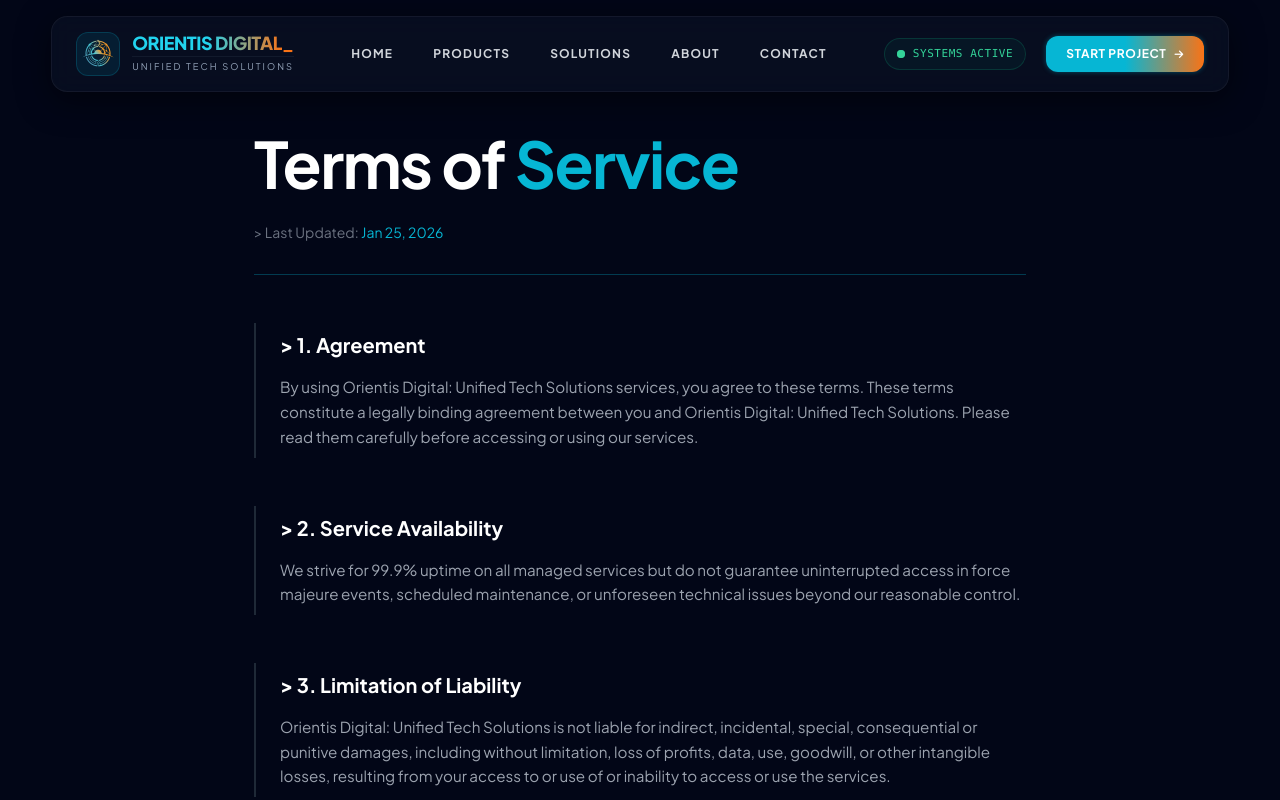
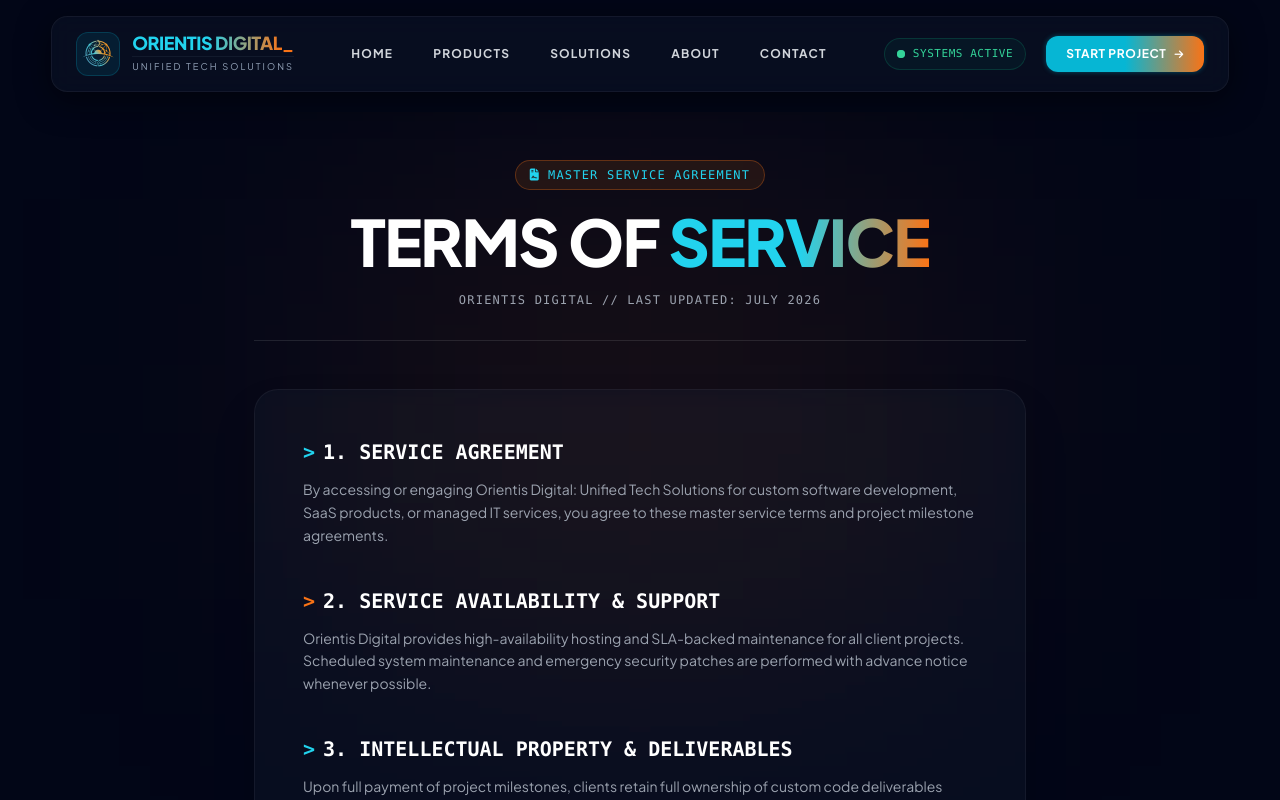
Before and after one commit to orientis-digital/website-react, a React (Vite) app: page /terms in a window 1280 px wide. Shown: the top 800 px of the page. Built offline with nearby package versions, Linux system fonts and the light colour scheme.

Commit message:
Audit and unify design system, typography, glassmorphism, and metric removal across all pages

```diff
--- a/src/pages/Solutions.jsx
+++ b/src/pages/Solutions.jsx
@@ -24,9 +24,9 @@
     category: 'cloud',
     icon: 'fa-solid fa-cloud',
     accent: 'text-tech-indigo',
-    badge: 'Managed SLA',
+    badge: 'Managed IT',
     description:
-      'Enterprise cloud management, CI/CD automation, and multi-region infrastructure hosting across AWS, GCP, and Azure with 99.99% uptime.',
+      'Enterprise cloud management, CI/CD automation, and multi-region infrastructure hosting across AWS, GCP, and Azure with high-availability monitoring.',
     capabilities: [
       'Managed AWS/GCP Infrastructure',
       'Kubernetes & Docker Orchestration',
@@ -52,7 +52,7 @@
   },
   {
     id: 'support-maintenance',
-    title: '24/7 Monitoring & Support',
+    title: 'Monitoring & Support',
     category: 'cloud',
     icon: 'fa-solid fa-life-ring',
     accent: 'text-tech-indigo',
@@ -60,7 +60,7 @@
     description:
       'Continuous health monitoring, automated security patch application, SSL renewal, and high-availability database backups.',
     capabilities: [
-      'Real-Time Uptime Monitoring',
+      'Real-Time Infrastructure Monitoring',
       'Automated Security Patching',
       'Disaster Recovery Drills',
       'Performance Fine-Tuning'
@@ -99,7 +99,7 @@
         <div className="absolute top-1/3 left-1/2 w-[700px] h-[500px] bg-tech-indigo/10 -translate-x-1/2 -translate-y-1/2 blur-[140px] pointer-events-none -z-10"></div>
 
         <div className="container mx-auto px-[5%] max-w-[1200px] text-center fade-up">
-          <span className="inline-flex items-center gap-2 px-3 py-1 rounded-full border border-tech-indigo/30 bg-tech-indigo/10 text-tech-indigo text-xs font-mono uppercase tracking-widest mb-6">
+          <span className="inline-flex items-center gap-2 px-3.5 py-1.5 rounded-full border border-tech-indigo/30 bg-tech-indigo/10 text-tech-sky text-xs font-mono uppercase tracking-widest mb-6">
             <i className="fa-solid fa-layer-group"></i> Tailored Capabilities
           </span>
 
@@ -110,7 +110,7 @@
             </span>
           </h1>
 
-          <p className="max-w-[720px] mx-auto text-gray-400 text-base md:text-lg leading-relaxed font-sans mb-10">
+          <p className="max-w-[720px] mx-auto text-gray-300 text-base md:text-lg leading-relaxed font-sans mb-10">
             From modern cloud operations and custom software engineering to strategic advisory and edge IoT systems — Orientis Digital delivers end-to-end technology solutions.
           </p>
 
@@ -120,7 +120,7 @@
               onClick={() => setFilter('all')}
               className={`px-5 py-2.5 rounded-xl text-xs font-bold uppercase tracking-wider transition-all cursor-pointer ${
                 filter === 'all'
-                  ? 'bg-tech-indigo text-white shadow-tech-sm'
+                  ? 'bg-tech-blue text-white shadow-tech-sm'
                   : 'bg-tech-black/60 border border-white/10 text-gray-400 hover:text-white'
               }`}
             >
@@ -130,7 +130,7 @@
               onClick={() => setFilter('engineering')}
               className={`px-5 py-2.5 rounded-xl text-xs font-bold uppercase tracking-wider transition-all cursor-pointer ${
                 filter === 'engineering'
-                  ? 'bg-tech-indigo text-white shadow-tech-sm'
+                  ? 'bg-tech-blue text-white shadow-tech-sm'
                   : 'bg-tech-black/60 border border-white/10 text-gray-400 hover:text-white'
               }`}
             >
@@ -140,7 +140,7 @@
               onClick={() => setFilter('cloud')}
               className={`px-5 py-2.5 rounded-xl text-xs font-bold uppercase tracking-wider transition-all cursor-pointer ${
                 filter === 'cloud'
-                  ? 'bg-tech-indigo text-white shadow-tech-sm'
+                  ? 'bg-tech-blue text-white shadow-tech-sm'
                   : 'bg-tech-black/60 border border-white/10 text-gray-400 hover:text-white'
               }`}
             >
@@ -150,7 +150,7 @@
               onClick={() => setFilter('consulting')}
               className={`px-5 py-2.5 rounded-xl text-xs font-bold uppercase tracking-wider transition-all cursor-pointer ${
                 filter === 'consulting'
-                  ? 'bg-tech-indigo text-white shadow-tech-sm'
+                  ? 'bg-tech-blue text-white shadow-tech-sm'
                   : 'bg-tech-black/60 border border-white/10 text-gray-400 hover:text-white'
               }`}
             >
@@ -174,7 +174,7 @@
                     <div className="w-12 h-12 rounded-2xl bg-tech-blue/10 border border-tech-blue/20 flex items-center justify-center text-tech-sky text-2xl group-hover:scale-110 transition-transform">
                       <i className={item.icon}></i>
                     </div>
-                    <span className="px-3 py-1 rounded-full text-[10px] font-mono uppercase bg-tech-black border border-white/10 text-tech-indigo">
+                    <span className="px-3 py-1 rounded-full text-[10px] font-mono uppercase bg-tech-black border border-white/10 text-tech-sky">
                       {item.badge}
                     </span>
                   </div>
@@ -212,16 +212,16 @@
       {/* Custom Consultation Section */}
       <section className="py-20 border-t border-white/5">
         <div className="container mx-auto px-[5%] max-w-[900px] text-center">
-          <div className="glass-panel p-10 rounded-3xl border border-dashed border-white/20">
+          <div className="glass-panel p-10 rounded-3xl border border-white/10">
             <h3 className="text-2xl font-bold text-white uppercase mb-3">
               Need a Custom Solution Package?
             </h3>
-            <p className="text-gray-400 text-sm mb-6 max-w-[600px] mx-auto">
+            <p className="text-gray-400 text-sm mb-6 max-w-[600px] mx-auto font-sans">
               We create custom hybrid service packages combining software development, managed cloud ops, and ongoing technical advisory.
             </p>
             <Link
               to="/contact"
-              className="inline-block px-8 py-3 font-bold text-xs uppercase tracking-wider text-white bg-gradient-to-r from-tech-blue to-tech-indigo rounded-xl shadow-tech"
+              className="inline-block px-8 py-3.5 font-bold text-xs uppercase tracking-wider text-white bg-gradient-to-r from-tech-blue to-tech-indigo rounded-xl shadow-tech"
             >
               Schedule Solution Scope
             </Link>
--- a/src/pages/legal/Privacy.jsx
+++ b/src/pages/legal/Privacy.jsx
@@ -2,44 +2,49 @@
 
 export default function Privacy() {
   return (
-    <main className="flex-1">
-      <section className="min-h-[80vh] pt-32 pb-20 relative overflow-hidden">
-        <div className="absolute top-0 right-0 w-[500px] h-[500px] bg-tech-blue/5 rounded-full blur-[100px] -z-10"></div>
+    <main className="flex-1 pt-28 pb-24 min-h-[85vh]">
+      <section className="relative overflow-hidden pt-12 pb-20">
+        <div className="absolute top-1/3 left-1/2 w-[600px] h-[400px] bg-tech-blue/10 -translate-x-1/2 -translate-y-1/2 blur-[140px] pointer-events-none -z-10"></div>
 
         <div className="container mx-auto px-[5%] max-w-[900px] fade-up">
-          <div className="mb-12 border-b border-white/10 pb-8">
-            <h1 className="text-[clamp(2.5rem,5vw,4rem)] font-extrabold tracking-tight leading-[1.1] mb-6 text-white">
-              Privacy <span className="text-tech-blue">Policy</span>
+          <div className="mb-12 border-b border-white/10 pb-8 text-center">
+            <span className="inline-flex items-center gap-2 px-3.5 py-1.5 rounded-full border border-tech-blue/30 bg-tech-blue/10 text-tech-sky text-xs font-mono uppercase tracking-widest mb-4">
+              <i className="fa-solid fa-shield-cat"></i> Data Protection &amp; Compliance
+            </span>
+            <h1 className="text-[clamp(2.5rem,5vw,4rem)] font-extrabold tracking-tight uppercase leading-[1.1] mb-4 text-white">
+              Privacy <span className="bg-gradient-to-r from-tech-sky via-cyan-400 to-tech-indigo bg-clip-text text-transparent">Policy</span>
             </h1>
-            <p className="text-gray-400 text-sm uppercase tracking-widest">Last Updated: Jan 25, 2026</p>
+            <p className="text-gray-400 text-xs font-mono uppercase tracking-widest">
+              Orientis Digital // Last Updated: July 2026
+            </p>
           </div>
 
-          <div className="glass-panel p-8 md:p-12 rounded-3xl border border-white/5 shadow-xl relative overflow-hidden">
-            <div className="space-y-12 text-gray-400">
+          <div className="glass-panel p-8 md:p-12 rounded-3xl border border-white/10 shadow-2xl relative overflow-hidden font-sans">
+            <div className="space-y-10 text-gray-300">
               <section>
-                <h3 className="text-2xl font-bold mb-4 text-white hover:text-tech-sky transition-colors">
-                  1. Information Collection
+                <h3 className="text-xl font-bold mb-3 text-white uppercase font-mono flex items-center gap-2">
+                  <span className="text-tech-sky">&gt;</span> 1. Information Collection
                 </h3>
-                <p className="text-lg leading-relaxed">
-                  We collect information necessary to provide our technology solutions, including basic contact details and technical logs. This may include IP addresses, device information, and usage data required for system optimization.
+                <p className="text-sm leading-relaxed text-gray-400">
+                  Orientis Digital collects information necessary to provide our custom software solutions, managed IT services, and SaaS platforms. This includes basic contact details provided during inquiry forms and technical system telemetry required for platform optimization and security audits.
                 </p>
               </section>
 
               <section>
-                <h3 className="text-2xl font-bold mb-4 text-white hover:text-tech-sky transition-colors">
-                  2. Data Usage
+                <h3 className="text-xl font-bold mb-3 text-white uppercase font-mono flex items-center gap-2">
+                  <span className="text-tech-indigo">&gt;</span> 2. Data Usage &amp; Privacy
                 </h3>
-                <p className="text-lg leading-relaxed">
-                  Your data is used solely for the purpose of service delivery, platform improvement, and legal compliance. We do not sell your data. We may use aggregated, anonymized data to improve our platform efficiency.
+                <p className="text-sm leading-relaxed text-gray-400">
+                  Your data is used strictly for service delivery, system maintenance, and regulatory compliance. We do not sell or rent personal information to third parties. All operational telemetry is protected under encrypted databases.
                 </p>
               </section>
 
               <section>
-                <h3 className="text-2xl font-bold mb-4 text-white hover:text-tech-sky transition-colors">
-                  3. Security
+                <h3 className="text-xl font-bold mb-3 text-white uppercase font-mono flex items-center gap-2">
+                  <span className="text-cyan-400">&gt;</span> 3. Security Infrastructure
                 </h3>
-                <p className="text-lg leading-relaxed">
-                  We employ industry-standard encryption and security protocols to protect your personal information. Access to your data is strictly limited to authorized personnel with a legitimate business need.
+                <p className="text-sm leading-relaxed text-gray-400">
+                  We employ industry-standard SSL/TLS encryption, secure database partitioning, and strict role-based access controls to safeguard all records.
                 </p>
               </section>
             </div>
--- a/src/pages/legal/Terms.jsx
+++ b/src/pages/legal/Terms.jsx
@@ -2,47 +2,52 @@
 
 export default function Terms() {
   return (
-    <main className="flex-1">
-      <section className="min-h-[80vh] pt-32 pb-20 relative overflow-hidden bg-tech-black">
-        <div className="absolute top-0 right-0 w-[500px] h-[500px] bg-tech-blue/5 rounded-full blur-[100px] -z-10"></div>
+    <main className="flex-1 pt-28 pb-24 min-h-[85vh]">
+      <section className="relative overflow-hidden pt-12 pb-20">
+        <div className="absolute top-1/3 left-1/2 w-[600px] h-[400px] bg-tech-indigo/10 -translate-x-1/2 -translate-y-1/2 blur-[140px] pointer-events-none -z-10"></div>
 
         <div className="container mx-auto px-[5%] max-w-[900px] fade-up">
-          <div className="mb-12 border-b border-tech-blue/30 pb-8">
-            <h1 className="text-[clamp(2.5rem,5vw,4rem)] font-bold tracking-tight leading-[1.1] mb-6 text-white">
-              Terms of <span className="text-tech-blue">Service</span>
+          <div className="mb-12 border-b border-white/10 pb-8 text-center">
+            <span className="inline-flex items-center gap-2 px-3.5 py-1.5 rounded-full border border-tech-indigo/30 bg-tech-indigo/10 text-tech-sky text-xs font-mono uppercase tracking-widest mb-4">
+              <i className="fa-solid fa-file-contract"></i> Master Service Agreement
+            </span>
+            <h1 className="text-[clamp(2.5rem,5vw,4rem)] font-extrabold tracking-tight uppercase leading-[1.1] mb-4 text-white">
+              Terms of <span className="bg-gradient-to-r from-tech-sky via-cyan-400 to-tech-indigo bg-clip-text text-transparent">Service</span>
             </h1>
-            <p className="text-gray-500 text-sm font-sans">
-              &gt; Last Updated: <span className="text-tech-blue">Jan 25, 2026</span>
+            <p className="text-gray-400 text-xs font-mono uppercase tracking-widest">
+              Orientis Digital // Last Updated: July 2026
             </p>
           </div>
 
-          <div className="space-y-12 text-gray-400">
-            <section className="border-l-2 border-gray-800 pl-6 hover:border-tech-blue transition-colors py-2">
-              <h3 className="text-xl font-bold mb-4 text-white hover:text-tech-blue transition-colors">
-                &gt; 1. Agreement
+          <div className="glass-panel p-8 md:p-12 rounded-3xl border border-white/10 shadow-2xl relative overflow-hidden font-sans">
+            <div className="space-y-10 text-gray-300">
+              <section>
+                <h3 className="text-xl font-bold mb-3 text-white uppercase font-mono flex items-center gap-2">
+                  <span className="text-tech-sky">&gt;</span> 1. Service Agreement
                 </h3>
-              <p className="text-[0.95rem] leading-relaxed">
-                By using Orientis Digital: Unified Tech Solutions services, you agree to these terms. These terms constitute a legally binding agreement between you and Orientis Digital: Unified Tech Solutions. Please read them carefully before accessing or using our services.
+                <p className="text-sm leading-relaxed text-gray-400">
+                  By accessing or engaging Orientis Digital: Unified Tech Solutions for custom software development, SaaS products, or managed IT services, you agree to these master service terms and project milestone agreements.
                 </p>
               </section>
 
-            <section className="border-l-2 border-gray-800 pl-6 hover:border-tech-blue transition-colors py-2">
-              <h3 className="text-xl font-bold mb-4 text-white hover:text-tech-blue transition-colors">
-                &gt; 2. Service Availability
+              <section>
+                <h3 className="text-xl font-bold mb-3 text-white uppercase font-mono flex items-center gap-2">
+                  <span className="text-tech-indigo">&gt;</span> 2. Service Availability &amp; Support
                 </h3>
-              <p className="text-[0.95rem] leading-relaxed">
-                We strive for 99.9% uptime on all managed services but do not guarantee uninterrupted access in force majeure events, scheduled maintenance, or unforeseen technical issues beyond our reasonable control.
+                <p className="text-sm leading-relaxed text-gray-400">
+                  Orientis Digital provides high-availability hosting and SLA-backed maintenance for all client projects. Scheduled system maintenance and emergency security patches are performed with advance notice whenever possible.
                 </p>
               </section>
 
-            <section className="border-l-2 border-gray-800 pl-6 hover:border-tech-blue transition-colors py-2">
-              <h3 className="text-xl font-bold mb-4 text-white hover:text-tech-blue transition-colors">
-                &gt; 3. Limitation of Liability
+              <section>
+                <h3 className="text-xl font-bold mb-3 text-white uppercase font-mono flex items-center gap-2">
+                  <span className="text-cyan-400">&gt;</span> 3. Intellectual Property &amp; Deliverables
                 </h3>
-              <p className="text-[0.95rem] leading-relaxed">
-                Orientis Digital: Unified Tech Solutions is not liable for indirect, incidental, special, consequential or punitive damages, including without limitation, loss of profits, data, use, goodwill, or other intangible losses, resulting from your access to or use of or inability to access or use the services.
+                <p className="text-sm leading-relaxed text-gray-400">
+                  Upon full payment of project milestones, clients retain full ownership of custom code deliverables specified in their contract. Proprietary Orientis SaaS core engines remain the intellectual property of Orientis Digital.
                 </p>
               </section>
+            </div>
           </div>
         </div>
       </section>
```
Lines whose indentation alone changed are shown as unchanged.
